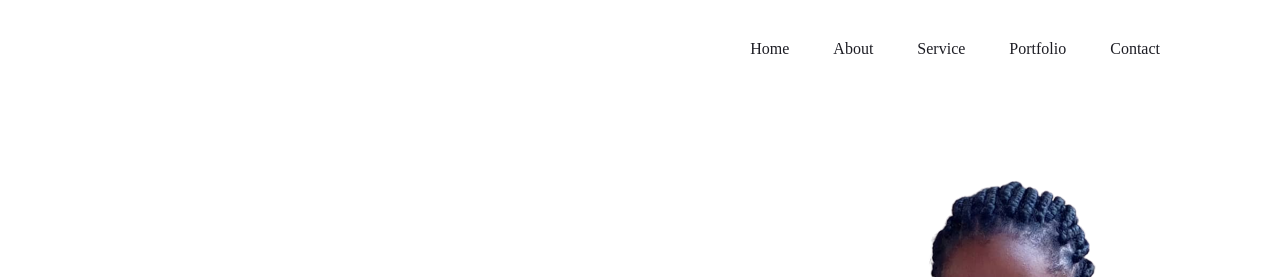
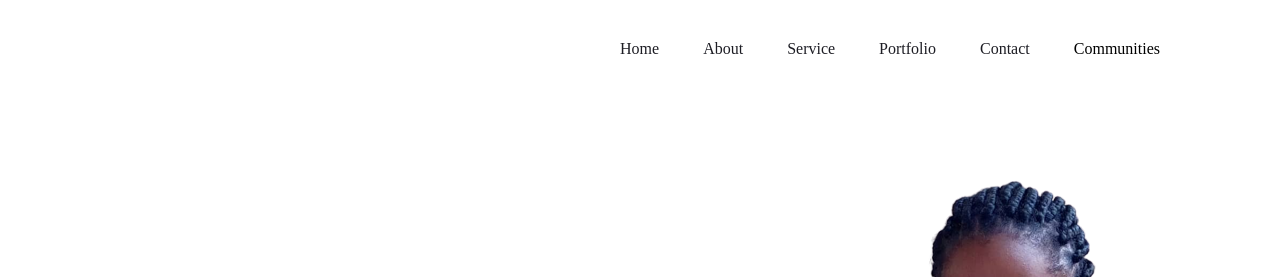
Before and after one commit to scylla2/portfolio-page, a plain HTML site: page index.html in a window 1280 px wide. Shown: the top 277 px of the page. Drawn offline with Linux system fonts and the light colour scheme.

Commit message:
added a menu

```diff
--- a/index.html
+++ b/index.html
@@ -17,6 +17,7 @@
                   <li><a href="#">Service</a></li>
                   <li><a href="#">Portfolio</a></li>
                   <li><a href="#">Contact</a></li>
+                  <li><a href=""></a>Communities</li>
               </ul>
           </nav>
 
```
